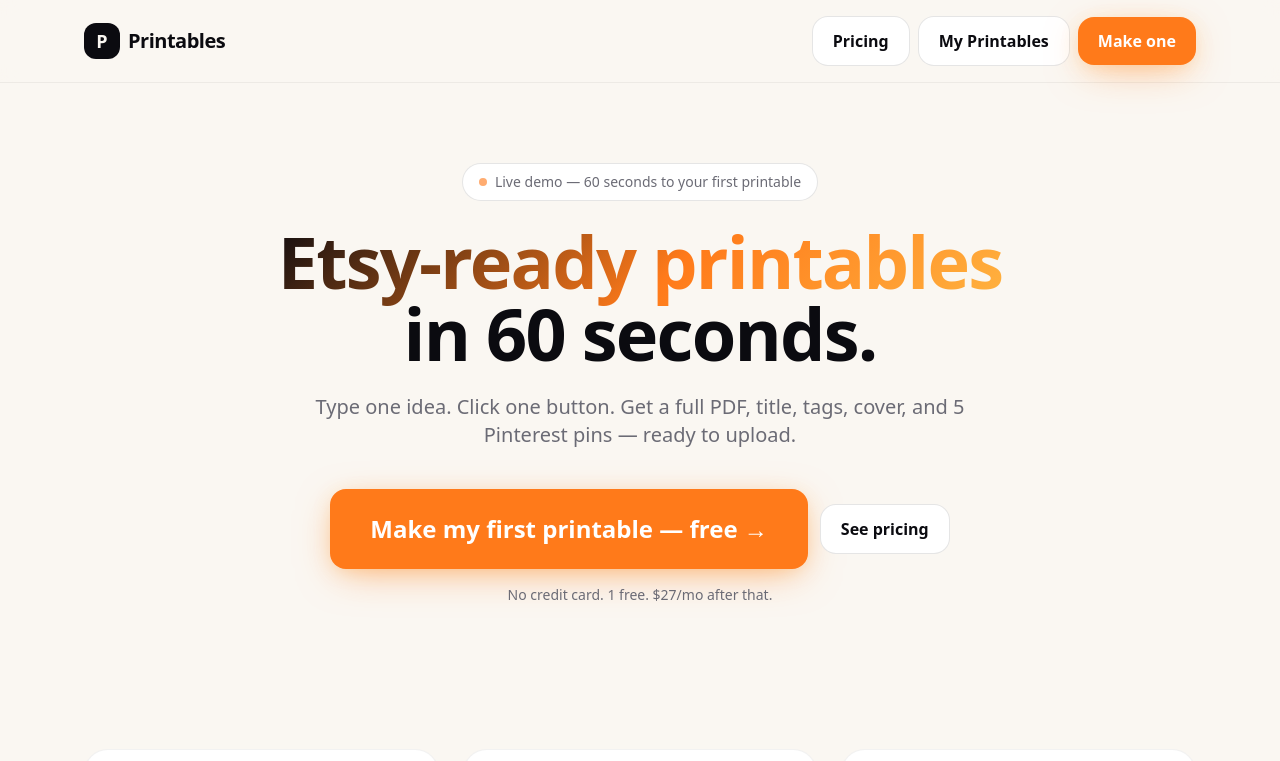
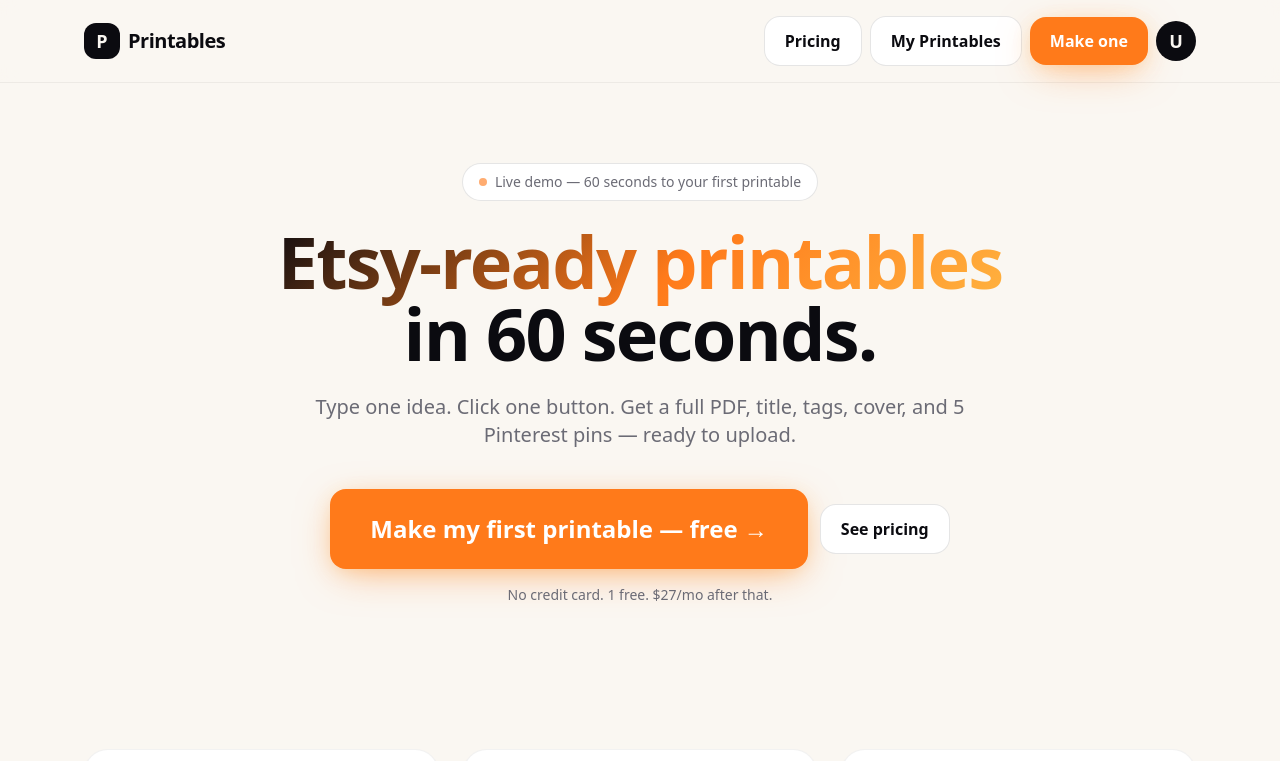
Before and after one commit to moshbari/printables, a Next.js app: page / in a window 1280 px wide. Shown: the top 761 px of the page. Built offline with nearby package versions, Linux system fonts and the light colour scheme; no server answers; sample sign-in values are in the browser's storage.

Commit message:
feat(account): show signed-in email and add Sign out button
- Adds account avatar dropdown in header with email + Sign out
- Shows signed-in email on dashboard under plan line
- Uses NextAuth signOut() redirecting to home

```diff
--- a/src/app/dashboard/page.tsx
+++ b/src/app/dashboard/page.tsx
@@ -10,6 +10,7 @@ export default async function Dashboard() {
   if (!session?.user) redirect("/signin");
   const userId = (session.user as any).id as string;
   const tier = (session.user as any).tier || "FREE";
+  const email = (session.user as any).email as string | undefined;
 
   const gens = await prisma.generation.findMany({
     where: { userId },
@@ -25,6 +26,11 @@ export default async function Dashboard() {
           <p className="text-mute mt-1">
             Plan: <b>{tier === "PRO" ? "PRO — Unlimited" : "Free"}</b>
           </p>
+          {email ? (
+            <p className="text-mute text-sm mt-1">
+              Signed in as <b className="text-ink">{email}</b>
+            </p>
+          ) : null}
         </div>
         <div className="flex gap-2">
           <Link href="/generate" className="btn-primary">+ Make another</Link>
--- a/src/components/HeaderNav.tsx
+++ b/src/components/HeaderNav.tsx
@@ -1,10 +1,23 @@
 "use client";
 import Link from "next/link";
-import { useSession } from "next-auth/react";
+import { useState, useRef, useEffect } from "react";
+import { useSession, signOut } from "next-auth/react";
 
 export default function HeaderNav() {
   const { data: session } = useSession();
   const signedIn = !!session?.user;
+  const email = session?.user?.email || "";
+  const [open, setOpen] = useState(false);
+  const menuRef = useRef<HTMLDivElement>(null);
+
+  useEffect(() => {
+    function onDocClick(e: MouseEvent) {
+      if (menuRef.current && !menuRef.current.contains(e.target as Node)) setOpen(false);
+    }
+    if (open) document.addEventListener("mousedown", onDocClick);
+    return () => document.removeEventListener("mousedown", onDocClick);
+  }, [open]);
+
   return (
     <nav className="flex items-center gap-2">
       <Link href="/pricing" className="btn-ghost hidden sm:inline-flex">Pricing</Link>
@@ -16,6 +29,41 @@ export default function HeaderNav() {
       ) : (
         <Link href="/signin" className="btn-primary !px-5 !py-3 !text-base">Start free</Link>
       )}
+      {signedIn ? (
+        <div className="relative" ref={menuRef}>
+          <button
+            type="button"
+            onClick={() => setOpen((v) => !v)}
+            className="w-10 h-10 rounded-full bg-ink text-paper flex items-center justify-center font-black text-lg hover:opacity-90"
+            aria-label="Account menu"
+            title={email}
+          >
+            {(email[0] || "U").toUpperCase()}
+          </button>
+          {open ? (
+            <div className="absolute right-0 mt-2 w-72 rounded-2xl bg-paper border border-black/10 shadow-xl p-3 z-50">
+              <div className="px-3 py-2">
+                <div className="text-xs text-mute font-bold uppercase">Signed in as</div>
+                <div className="text-sm font-bold break-all mt-1">{email}</div>
+              </div>
+              <Link
+                href="/dashboard"
+                onClick={() => setOpen(false)}
+                className="block px-3 py-3 rounded-xl hover:bg-black/5 text-sm font-bold"
+              >
+                My Printables
+              </Link>
+              <button
+                type="button"
+                onClick={() => signOut({ callbackUrl: "/" })}
+                className="w-full text-left block px-3 py-3 rounded-xl hover:bg-black/5 text-sm font-bold text-red-600"
+              >
+                Sign out
+              </button>
+            </div>
+          ) : null}
+        </div>
+      ) : null}
     </nav>
   );
 }
```
